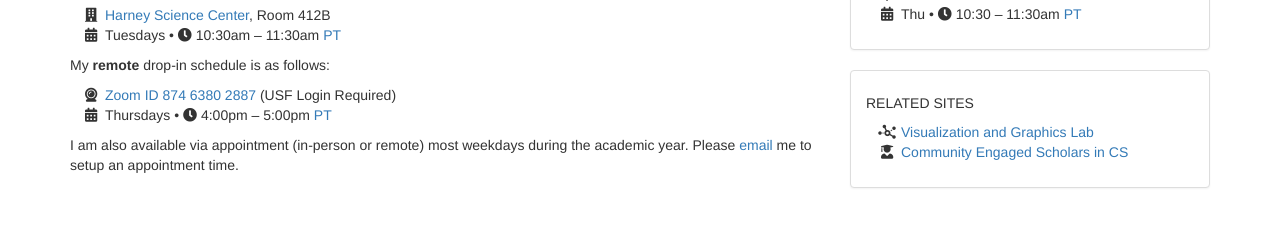
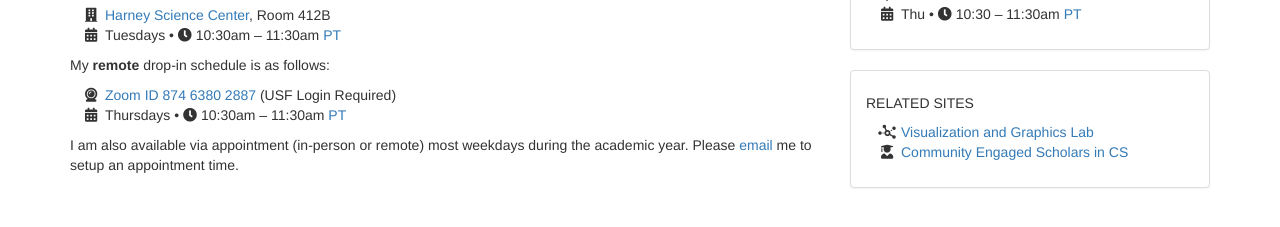
Before and after one commit to sjengle/sjengle.github.io, a Jekyll site: the page built from contact.html, in a window 1280 px wide. Shown: the part 636-863 px from the top of the page. Built offline with Jekyll 4.4.1, drawn with Linux system fonts in a browser that asks for light colours.

Commit message:
Fixing hours

```diff
--- a/contact.html
+++ b/contact.html
@@ -42,7 +42,7 @@ title: Contact Information
 
 <ul class="fa-ul">
   <li><i class="fa-li fas fa-webcam"></i> <a href="https://usfca.zoom.us/j/87463802887">Zoom ID 874 6380 2887</a> (USF Login Required)
-  <li><i class="fa-li fas fa-calendar-alt"></i> Thursdays &bull; <i class="fas fa-clock"></i> 4:00pm &ndash; 5:00pm <a href="https://time.is/San_Francisco">PT</a></li>
+  <li><i class="fa-li fas fa-calendar-alt"></i> Thursdays &bull; <i class="fas fa-clock"></i> 10:30am &ndash; 11:30am <a href="https://time.is/San_Francisco">PT</a></li>
 </ul>
 
 <p>I am also available via appointment (in-person or remote) most weekdays during the academic year. Please <a href="mailto:sjengle@cs.usfca.edu">email</a> me to setup an appointment time.</p>
```
